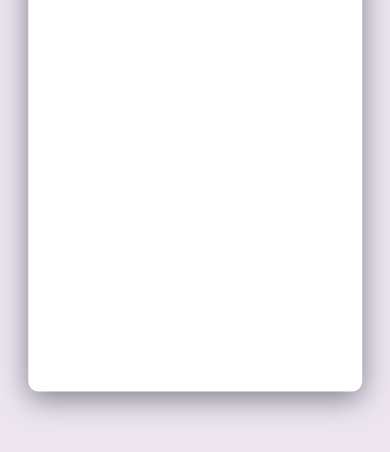
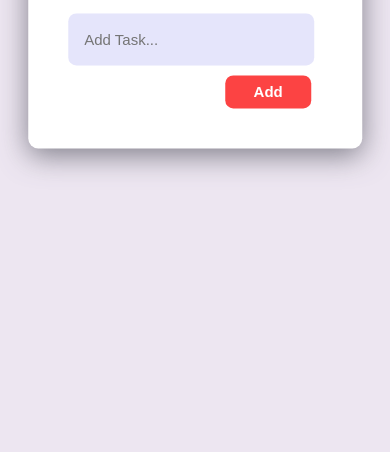
Before and after one commit to Marcusdam/Todo-App, a plain HTML site: page index.html in a window 390 px wide. Shown: the part 408-860 px from the top of the page. Drawn offline with Linux system fonts and the light colour scheme.

Commit message:
Update index.css

```diff
--- a/index.css
+++ b/index.css
@@ -157,7 +157,7 @@ li span:hover{
 
 .container{
     width: 65%;
-    height: 80%;
+/*     height: 80%; */
     padding: 40px;
 
 }
@@ -165,7 +165,6 @@ li span:hover{
 
     width: 100%;
     height: 20px;
-    /* padding: auto; */
     border-radius: 8px;
 }
 #my-task li{
```
